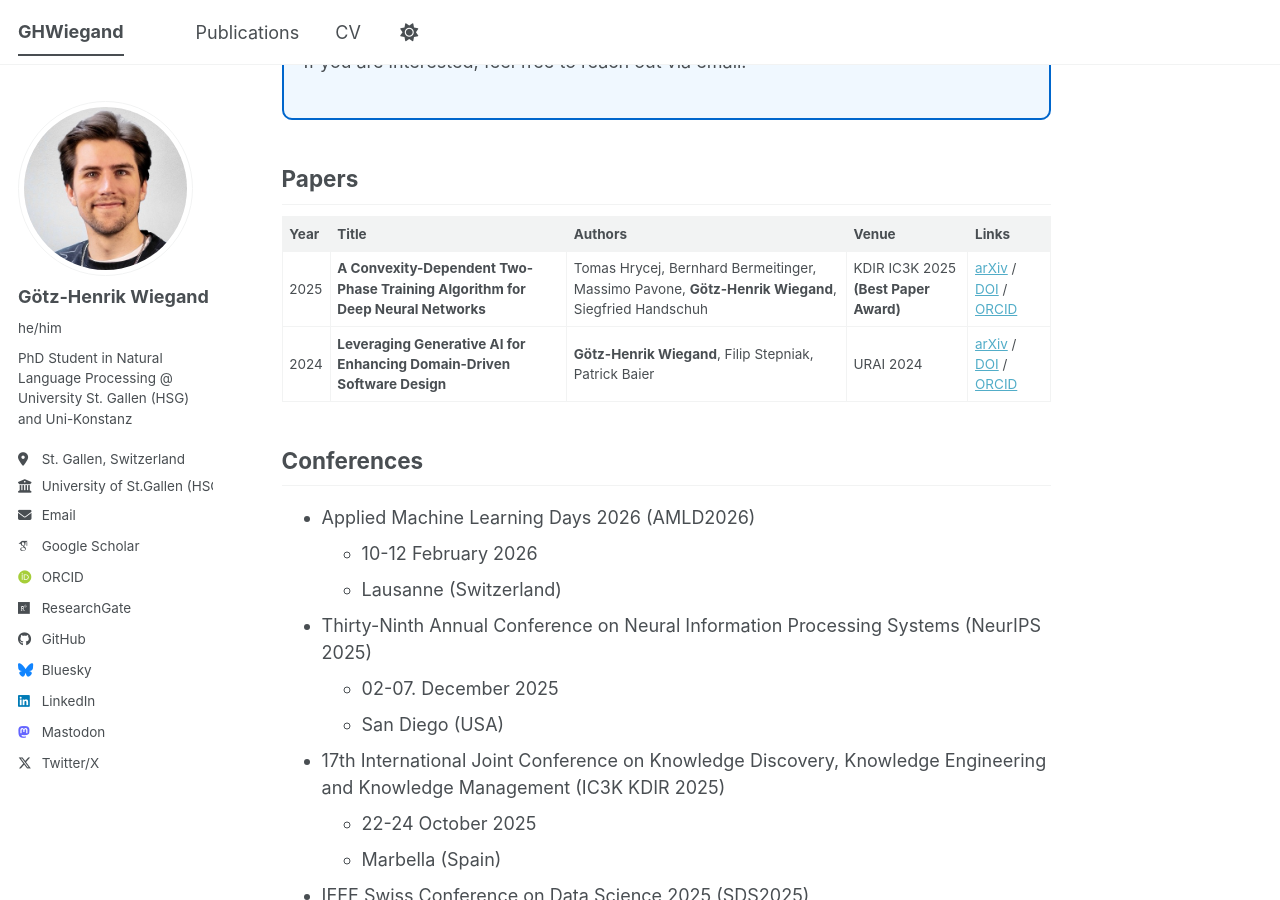
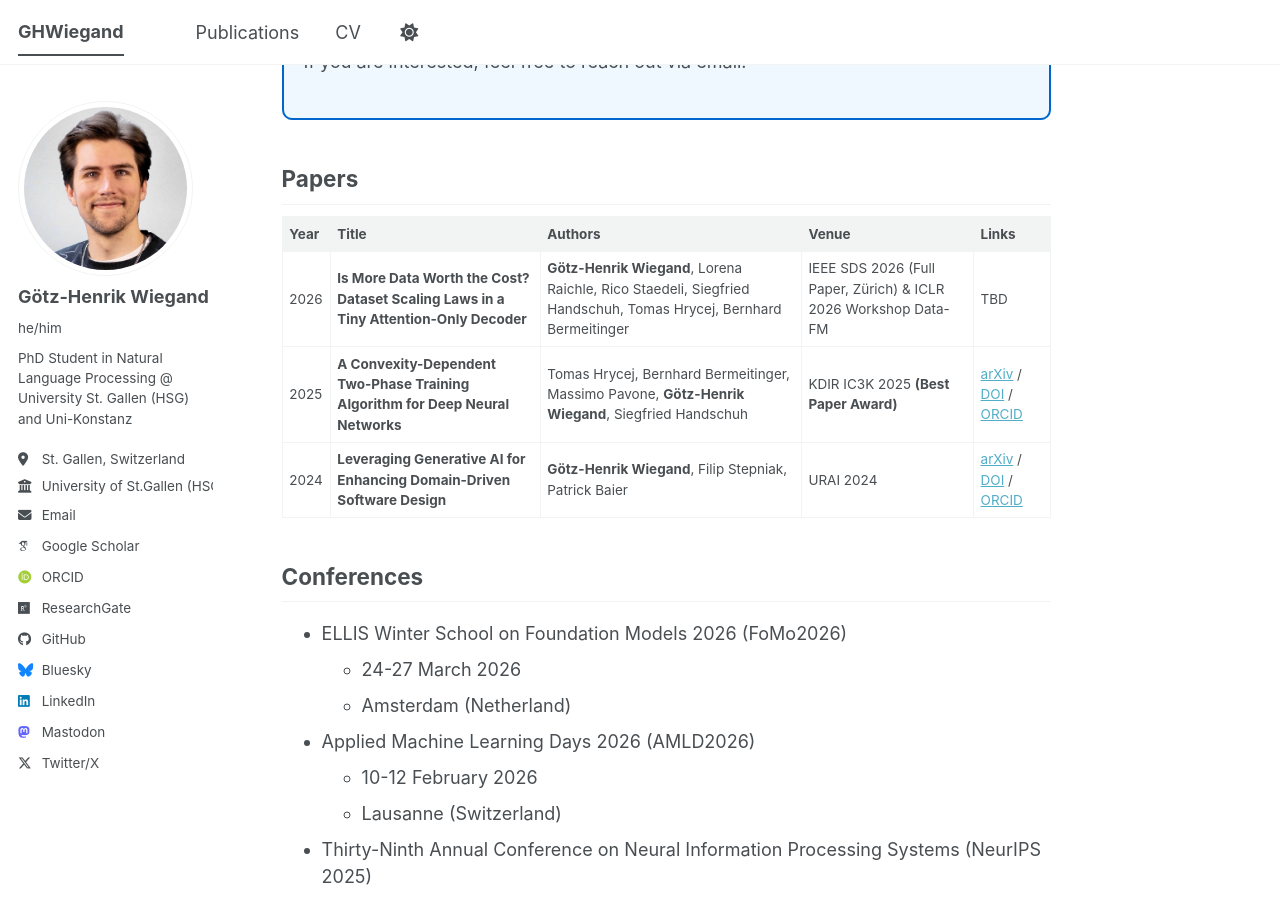
Before and after one commit to ghwiegand/ghwiegand.github.io, a Jekyll site: the page built from _pages/about.md, in a window 1280 px wide and 900 px high, scrolled down 488 px. Built offline with Jekyll 4.4.1, drawn with Linux system fonts in a browser that asks for light colours; some web fonts are replaced; a script bundle is joined from its source files by our own code; library files that are not in the unit come from our copies.

Commit message:
add new paper

```diff
--- a/_pages/about.md
+++ b/_pages/about.md
@@ -21,10 +21,14 @@ My research focusses on foundation model training and optmizitaion. I am also th
 
 | Year | Title | Authors | Venue | Links |
 |------|-------|---------|-------|-------|
+| 2026 | **Is More Data Worth the Cost? Dataset Scaling Laws in a Tiny Attention-Only Decoder** | **Götz-Henrik Wiegand**, Lorena Raichle, Rico Staedeli, Siegfried Handschuh, Tomas Hrycej, Bernhard Bermeitinger | IEEE SDS 2026 (Full Paper, Zürich) & ICLR 2026 Workshop Data-FM | TBD |
 | 2025 | **A Convexity-Dependent Two-Phase Training Algorithm for Deep Neural Networks** | Tomas Hrycej, Bernhard Bermeitinger, Massimo Pavone, **Götz-Henrik Wiegand**, Siegfried Handschuh | KDIR IC3K 2025 **(Best Paper Award)** | [arXiv](https://arxiv.org/abs/2510.25366) / [DOI](https://doi.org/10.5220/0013696100004000) / [ORCID](https://orcid.org/0009-0009-0392-056X) |
 | 2024 | **Leveraging Generative AI for Enhancing Domain-Driven Software Design** | **Götz-Henrik Wiegand**, Filip Stepniak, Patrick Baier | URAI 2024 | [arXiv](https://arxiv.org/abs/2601.20909) / [DOI](https://doi.org/10.60643/URAI.V2024P41) / [ORCID](https://orcid.org/0009-0009-0392-056X) |
 
 ## Conferences
+- ELLIS Winter School on Foundation Models 2026 (FoMo2026)
+  - 24-27 March 2026
+  - Amsterdam (Netherland)
 - Applied Machine Learning Days 2026 (AMLD2026)
   - 10-12 February 2026
   - Lausanne (Switzerland)
```
